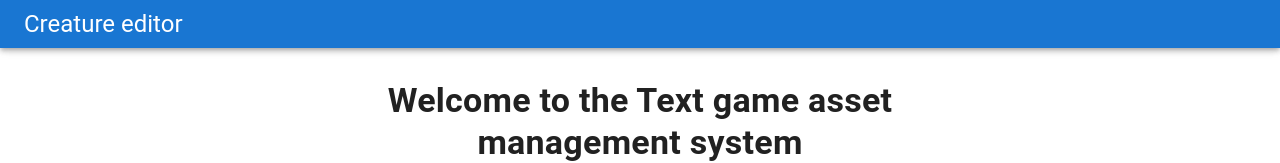
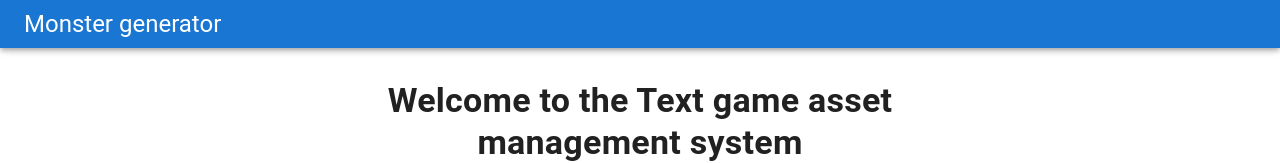
Before and after one commit to iv-thomson/monster-generator-app, a React (Vite) app: page /login in a window 1280 px wide. Shown: the top 163 px of the page. Built offline with nearby package versions, Linux system fonts and the light colour scheme.

Commit message:
refactor: extract logo

```diff
--- a/src/components/TopNav.tsx
+++ b/src/components/TopNav.tsx
@@ -12,6 +12,12 @@ import { Link as RouterLink } from 'react-router-dom';
 import { useDispatch } from 'react-redux';
 import { logout } from '../store/login';
 
+const Logo = () => (
+  <Typography variant='h5' color='inherit' component='div'>
+    Monster generator
+  </Typography>
+);
+
 export const TopNav = () => {
   const dispatch = useDispatch();
   const onLogout = () => dispatch(logout());
@@ -21,9 +27,7 @@ export const TopNav = () => {
     return (
       <AppBar position='fixed'>
         <Toolbar variant='dense'>
-          <Typography variant='h5' color='inherit' component='div'>
-            Creature editor
-          </Typography>
+          <Logo />
         </Toolbar>
       </AppBar>
     );
@@ -38,10 +42,7 @@ export const TopNav = () => {
           justifyContent='space-between'
         >
           <Stack direction='row' spacing={2} alignItems='center'>
-            <Typography variant='h5' color='inherit' component='div'>
-              Creature editor
-            </Typography>
-
+            <Logo />
             <Link
               to='/'
               component={RouterLink}
```
